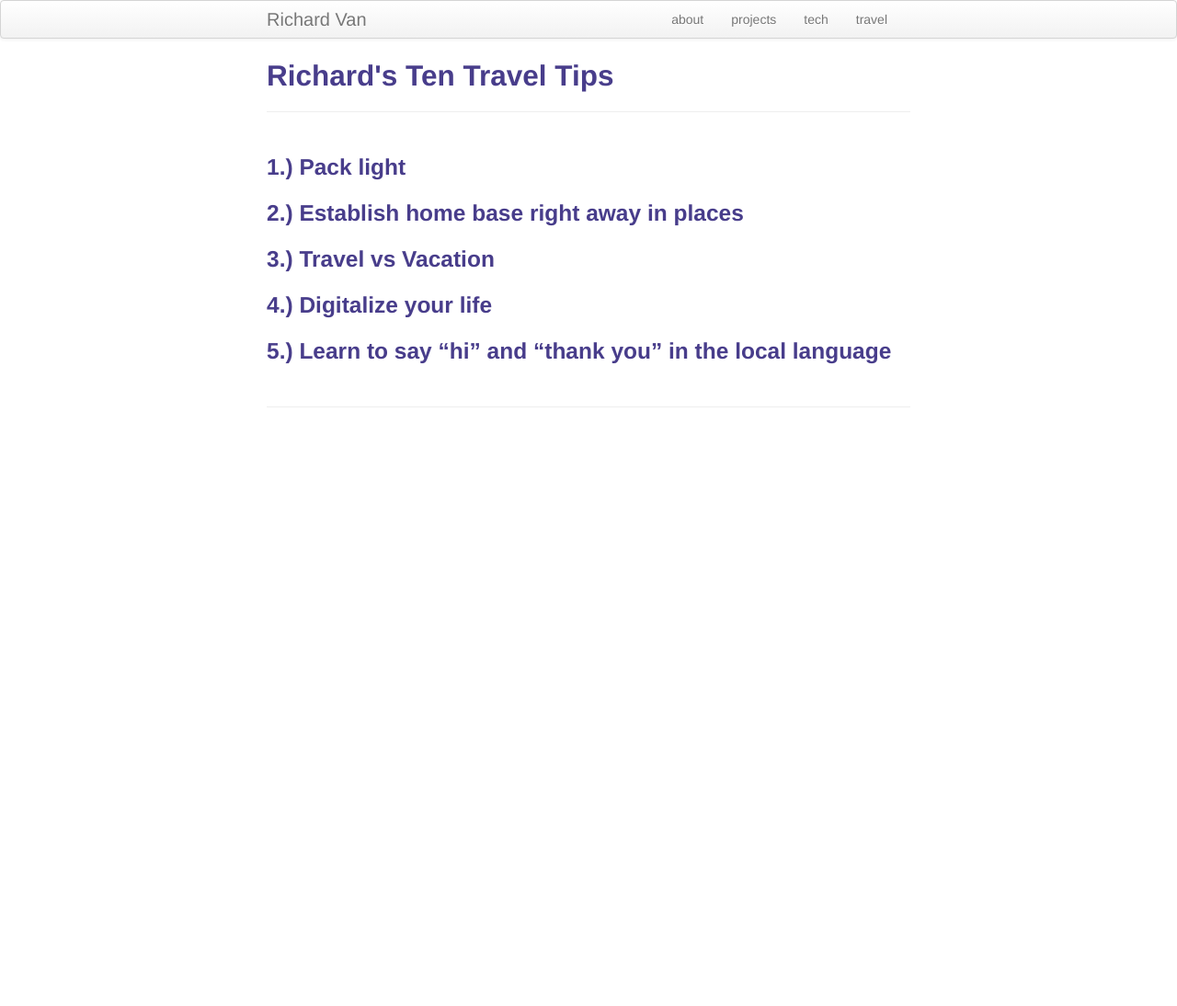
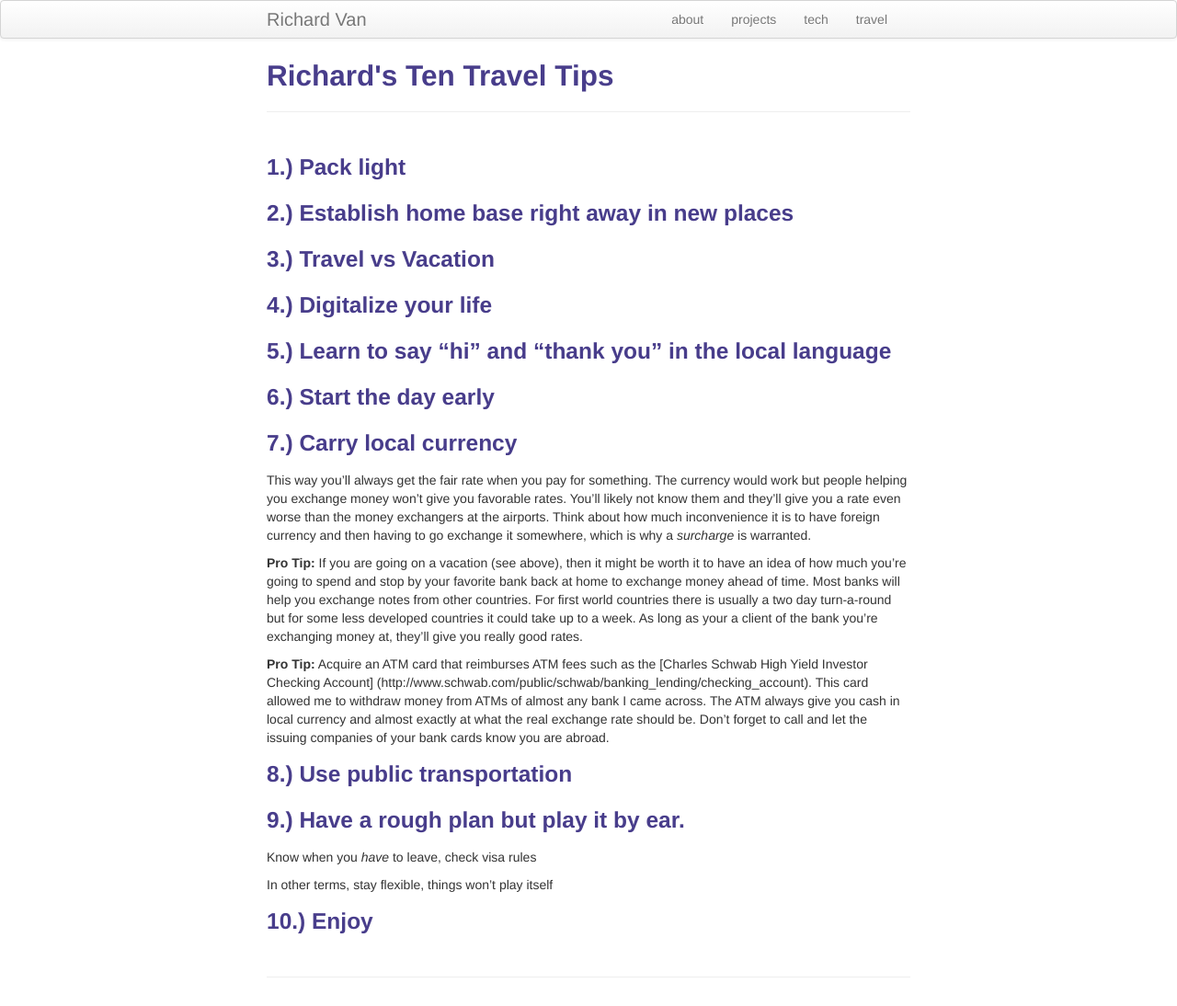
Before and after one commit to richardvan/richardvan.github.io, a Jekyll site: the page built from _posts/2016-04-11-top-travel-tips.md, in a window 1280 px wide. Shown: the whole page at 92% size. Built offline with Jekyll 4.4.1, drawn with Linux system fonts in a browser that asks for light colours; before the commit the page ends 900 px from its top, so only the background shows below that.

```diff
--- a/_posts/2016-04-11-top-travel-tips.md
+++ b/_posts/2016-04-11-top-travel-tips.md
@@ -6,10 +6,31 @@ description: tips picked up from others as well as my experience actually using
 
 ### 1.) Pack light
 
-### 2.) Establish home base right away in places
+### 2.) Establish home base right away in new places
 
 ### 3.) Travel vs Vacation
 
 ### 4.) Digitalize your life
 
 ### 5.) Learn to say "hi" and "thank you" in the local language
+
+### 6.) Start the day early
+
+### 7.) Carry local currency
+
+This way you'll always get the fair rate when you pay for something.  The currency would work but people helping you exchange money won't give you favorable rates.  You'll likely not know them and they'll give you a rate even worse than the money exchangers at the airports.  Think about how much inconvenience it is to have foreign currency and then having to go exchange it somewhere, which is why a *surcharge* is warranted.
+
+**Pro Tip:** If you are going on a vacation (see above), then it might be worth it to have an idea of how much you're going to spend and stop by your favorite bank back at home to exchange money ahead of time.  Most banks will help you exchange notes from other countries.  For first world countries there is usually a two day turn-a-round but for some less developed countries it could take up to a week.  As long as your a client of the bank you're exchanging money at, they'll give you really good rates.
+
+**Pro Tip:** Acquire an ATM card that reimburses ATM fees such as the [Charles Schwab High Yield Investor Checking Account] (http://www.schwab.com/public/schwab/banking_lending/checking_account).  This card allowed me to withdraw money from ATMs of almost any bank I came across.  The ATM always give you cash in local currency and almost exactly at what the real exchange rate should be.  Don't forget to call and let the issuing companies of your bank cards know you are abroad.
+
+### 8.) Use public transportation
+
+### 9.) Have a rough plan but play it by ear.
+
+Know when you *have* to leave, check visa rules
+
+
+In other terms, stay flexible, things won't play itself
+
+### 10.) Enjoy
```
Also changed, not shown: _posts/2016-04-13-why-a-jekyll-site.md (+13 -12 lines), pages/blog.md (+2 -1 lines), pages/private/codingNotes.md (+72 -0 lines).
